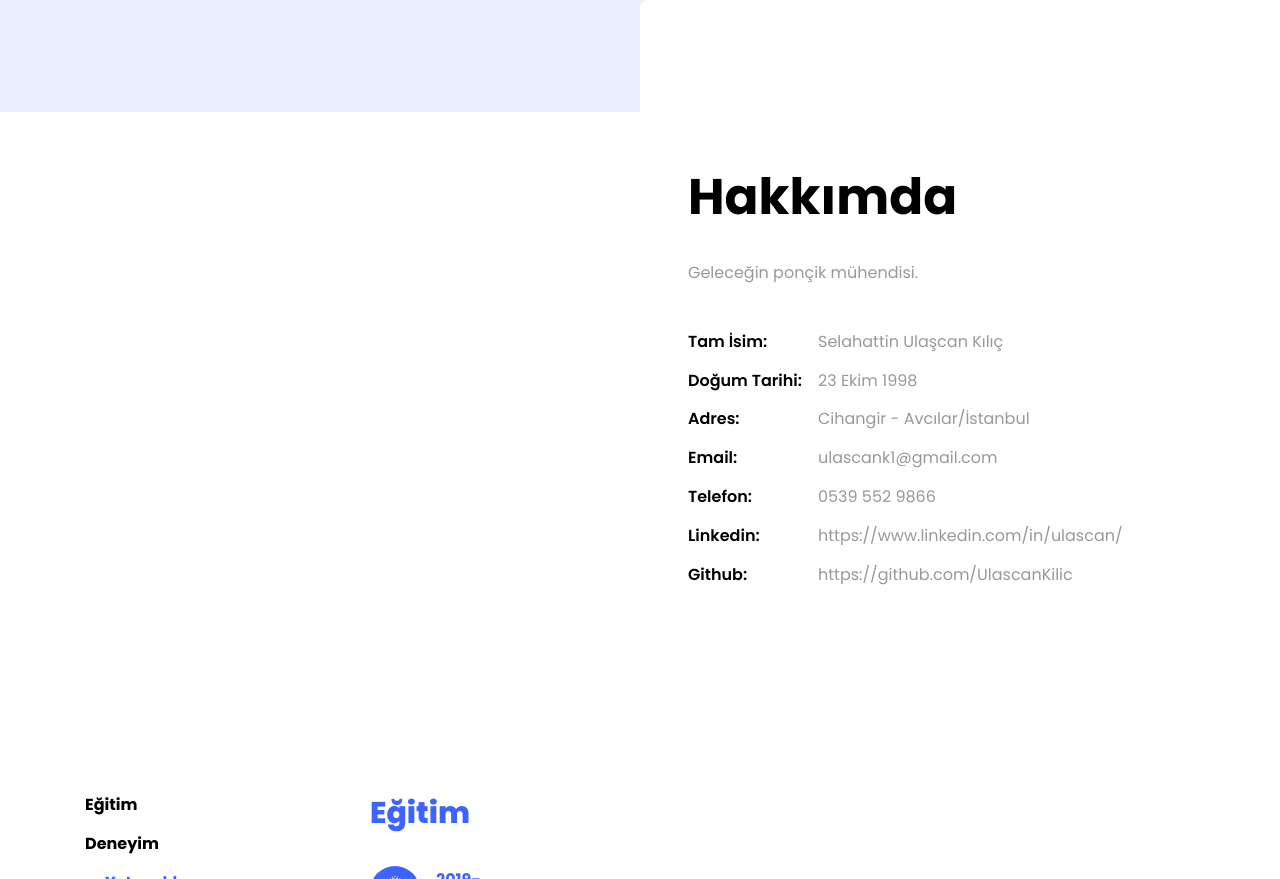
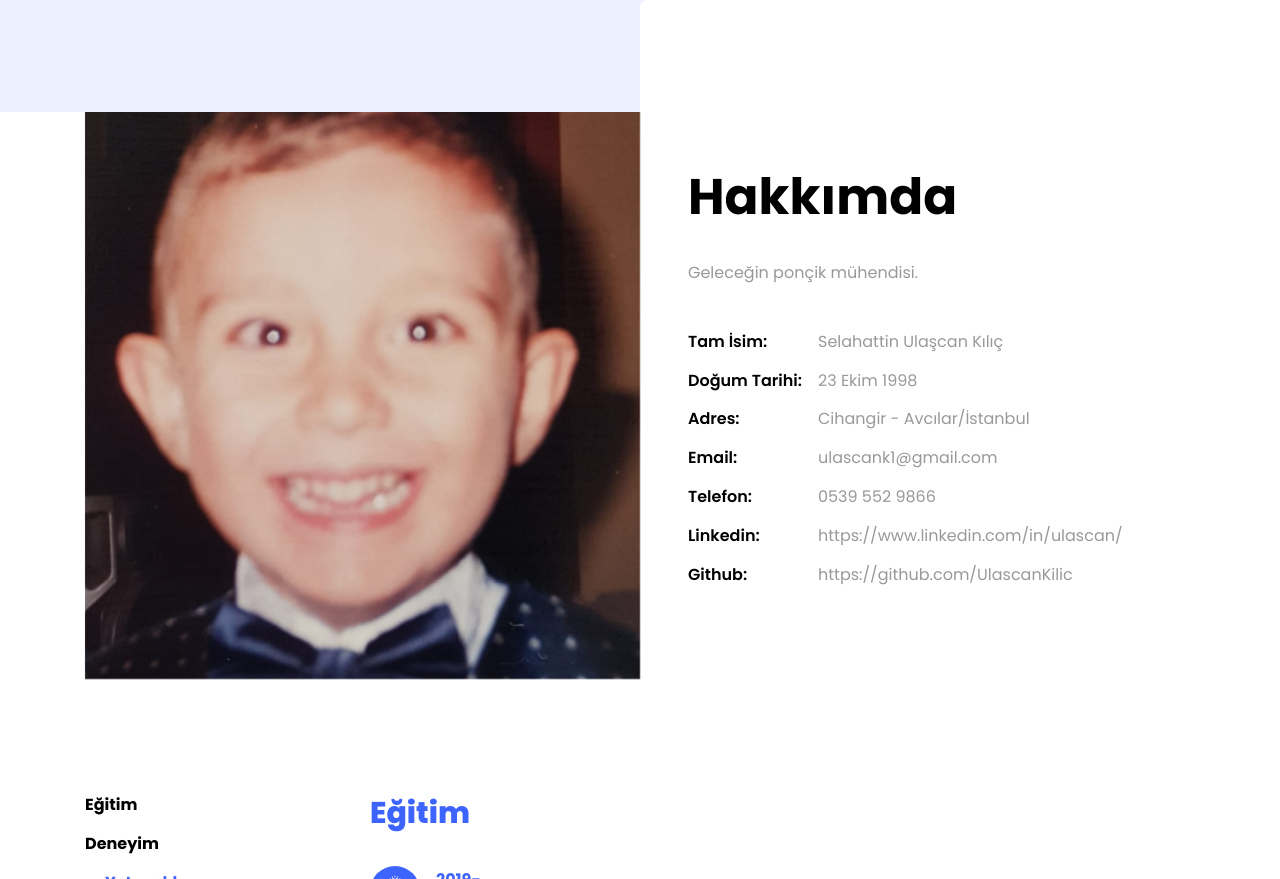
Before and after one commit to UlascanKilic/ulascankilic.github.io, a plain HTML site: page index.html in a window 1280 px wide. Shown: the part 688-1567 px from the top of the page. Drawn offline with Linux system fonts and the light colour scheme; files whose address does not match are found by name.

Commit message:
update fix v0.5

```diff
--- a/index.html
+++ b/index.html
@@ -74,7 +74,7 @@
     			<div class="col-md-6 col-lg-6 d-flex">
     				<div class="img-about img d-flex align-items-stretch">
     					<div class="overlay"></div>
-	    				<div class="img d-flex align-self-stretch align-items-center" style="background-image:url(images/about.jpg);">
+	    				<div class="img d-flex align-self-stretch align-items-center" style="background-image:url(images/about.jpeg);">
 	    				</div>
     				</div>
     			</div>
```
